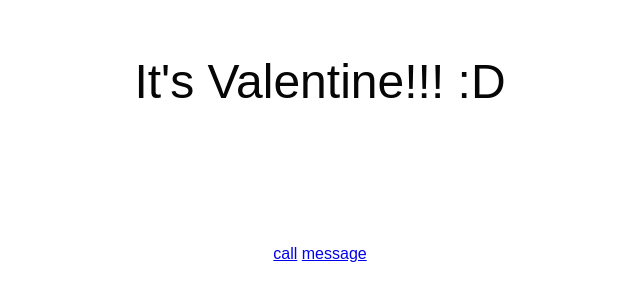
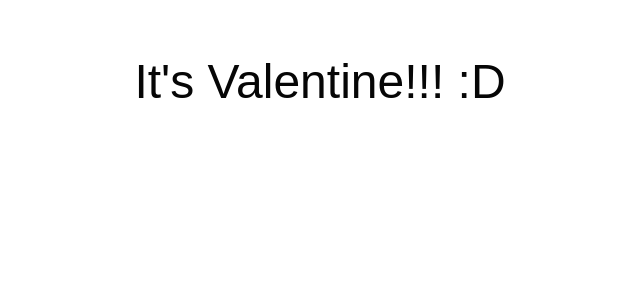
Before and after one commit to Yadavallitejas/valantine_wish, a website: page index.html in a window 1280 px wide. Shown: the part 154-454 px from the top of the page, without its empty margins (320-960 px from the left). Drawn offline with nearby package versions, Linux system fonts and the light colour scheme.

Commit message:
Update index.html

```diff
--- a/index.html
+++ b/index.html
@@ -127,10 +127,7 @@
         <p>Okay, now come back and tell me if you liked it.</p>
         <p id="replay">Or click, if you want to watch it again.</p>
         <p class="last-smile">:)</p>
-        <a href="tel:555-555-5555"><span>call</span></a>
-        <a href="https://wa.me/916305594309?text=Hie bae...!">
-          <span>message</span>
-        </a>
+
       </div>
     </div>
   </body>
```
